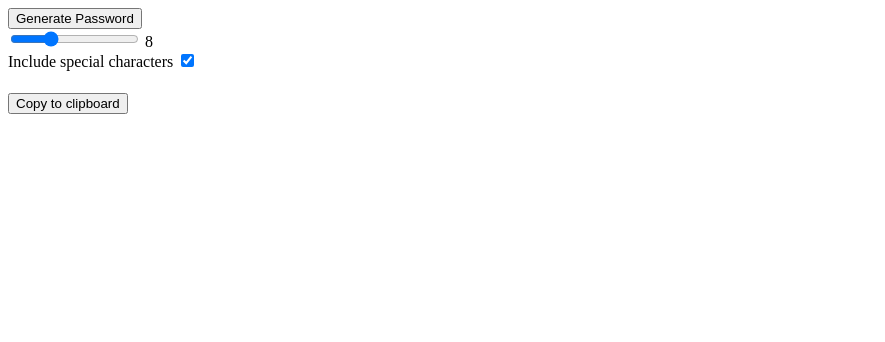
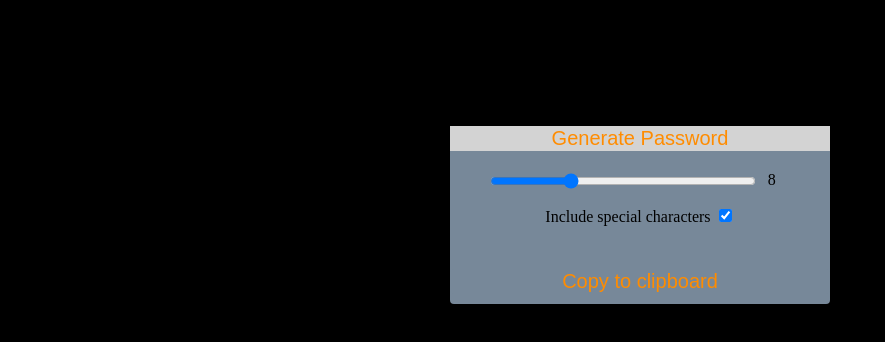
Before and after one commit to firent/Password-Generator, a plain HTML site: page index.html in a window 1280 px wide. Shown: the whole page, without its empty margins (0-885 px from the left). Drawn offline with Linux system fonts and the light colour scheme.

Commit message:
Add files via upload

```diff
--- a/index.html
+++ b/index.html
@@ -6,7 +6,7 @@
     <meta http-equiv="X-UA-Compatible" content="IE=edge">
     <meta name="viewport" content="width=device-width, initial-scale=1.0">
     <title>Password Generator</title>
-    <link rel="stylesheet" href="style.css">
+    <link rel="stylesheet" href="styles.css">
 </head>
 
 <body>
@@ -19,18 +19,16 @@
                 oninput="this.nextElementSibling.value = this.value" id="slider">
             <output>8</output>
         </div>
-        <label class="container" style="font-family: 'Times New Roman', Times, serif;color: rgb(3, 3, 3);">Include special characters
+        <label class="container">Include special characters
             <input type="checkbox" checked="checked" id="checkbox">
             <span class="checkmark"></span>
         </label>
-    </div>
-
-    <div class="wrapper">
-        <h5 id="pwd_txt"></h5>
+        <h4 id="pwd_txt"></h4>
         <button id="clipboard" class="clipboard">
             Copy to clipboard
         </button>
     </div>
+
     <script src="script.js"></script>
 </body>
 
--- a/styles.css
+++ b/styles.css
@@ -4,19 +4,16 @@ html{
 
     body{
     min-height: 100%;
-    background-color: #2d3436;
-    background-image: linear-gradient(315deg, #2d3436 0%, #000000 74%);
+    background-color: black;
     text-align: center;
     }
 
     .slider{
-    -webkit-appearance: none;
     width: 70%;
     height: 10px;
-    background: #f7be04;
+    background: darkorange;
     border-radius: 15px;
     opacity: 1;
-    -webkit-transition: .2s;
     transition: opacity .2s;
     margin-left: 40px;
     margin-top: 25px;
@@ -24,31 +21,30 @@ html{
     }
 
     .slider:hover{
-    opacity: 0.5;
+    opacity: 0.7;
     }
 
     .action-btn{
-    background-color: #000;
+    background-color:lightgrey;
     border: 0;
-    color: #f7be04;
+    color: darkorange;
     font-size: 20px;
     cursor: pointer
     }
 
     .action-btn:hover{
-    opacity: 0.5;
+    opacity: 0.7;
     }
 
     .wrapper{
     display: flex;
-    background-color: rgb(253, 253, 252);
+    background-color: lightslategrey;
     flex-direction: column;
     width: 30%;
     margin-top: 10%;
     margin-left: 35%;
-    border-radius: 35px;
-    font-family: serif;
-    padding-bottom: 1%;
+    border-radius: 4px;
+    padding-bottom: 10px;
     }
 
     .slider_main{
@@ -62,17 +58,17 @@ html{
     }
 
     .clipboard{
-    margin-left: auto;
     cursor: pointer;
     border: 0;
-    background-color: white;
-    color:black;
-    border-radius: 35px;
-    font-size: 23px;
+    background-color: lightslategrey;
+    color: darkorange;
+    border-radius: 4px;
+    font-size: 20px;
     opacity: 1;
     transition: opacity .2s;
+    text-align: center;
     }
 
     .clipboard:hover{
-    opacity: 0.5;
+    opacity: 0.7;
     }
```
